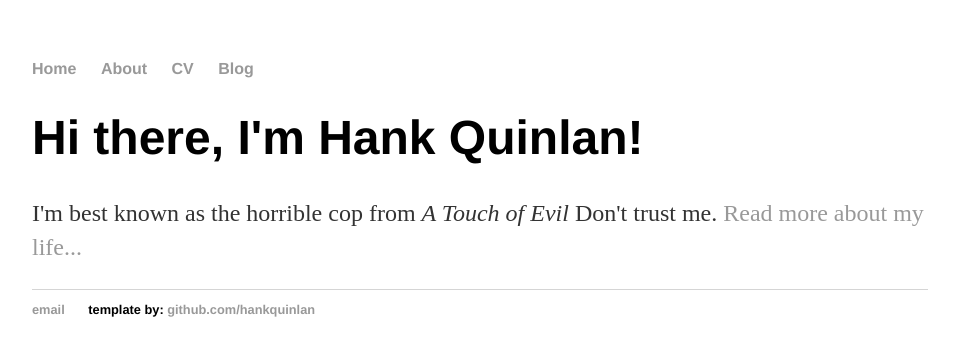
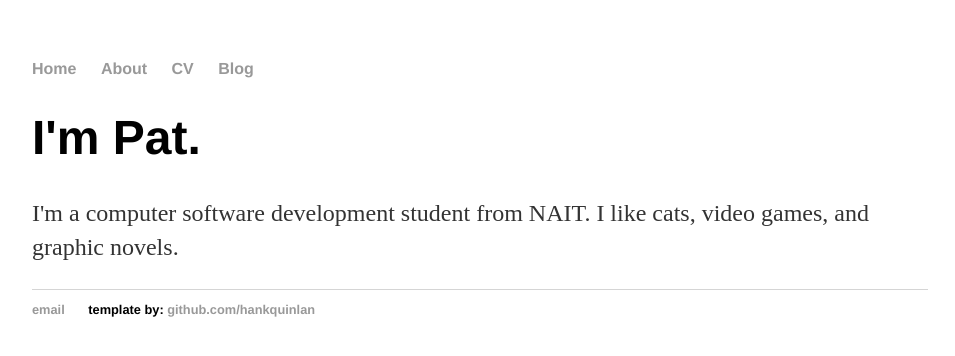
Before and after one commit to pborlongan/pborlongan.github.io, a Jekyll site: the page built from index.html, in a window 1280 px wide. Shown: the top 356 px of the page, without its empty margins (160-1115 px from the left). Built offline with Jekyll 4.4.1, drawn with Linux system fonts in a browser that asks for light colours; the list of posts is cut into pages by our own code.

Commit message:
Update index.html

```diff
--- a/index.html
+++ b/index.html
@@ -1,8 +1,8 @@
 ---
 layout: default
-title: Hank Quinlan, Horrible Cop
+title: Hi, hello.
 ---
 <div class="blurb">
-	<h1>Hi there, I'm Hank Quinlan!</h1>
-	<p>I'm best known as the horrible cop from <em>A Touch of Evil</em> Don't trust me. <a href="/about">Read more about my life...</a></p>
-</div><!-- /.blurb -->
+        		<h1>I'm Pat.</h1>
+				<p>I'm a computer software development student from NAIT. I like cats, video games, and graphic novels.</p>
+    		</div><!-- /.blurb -->
```
